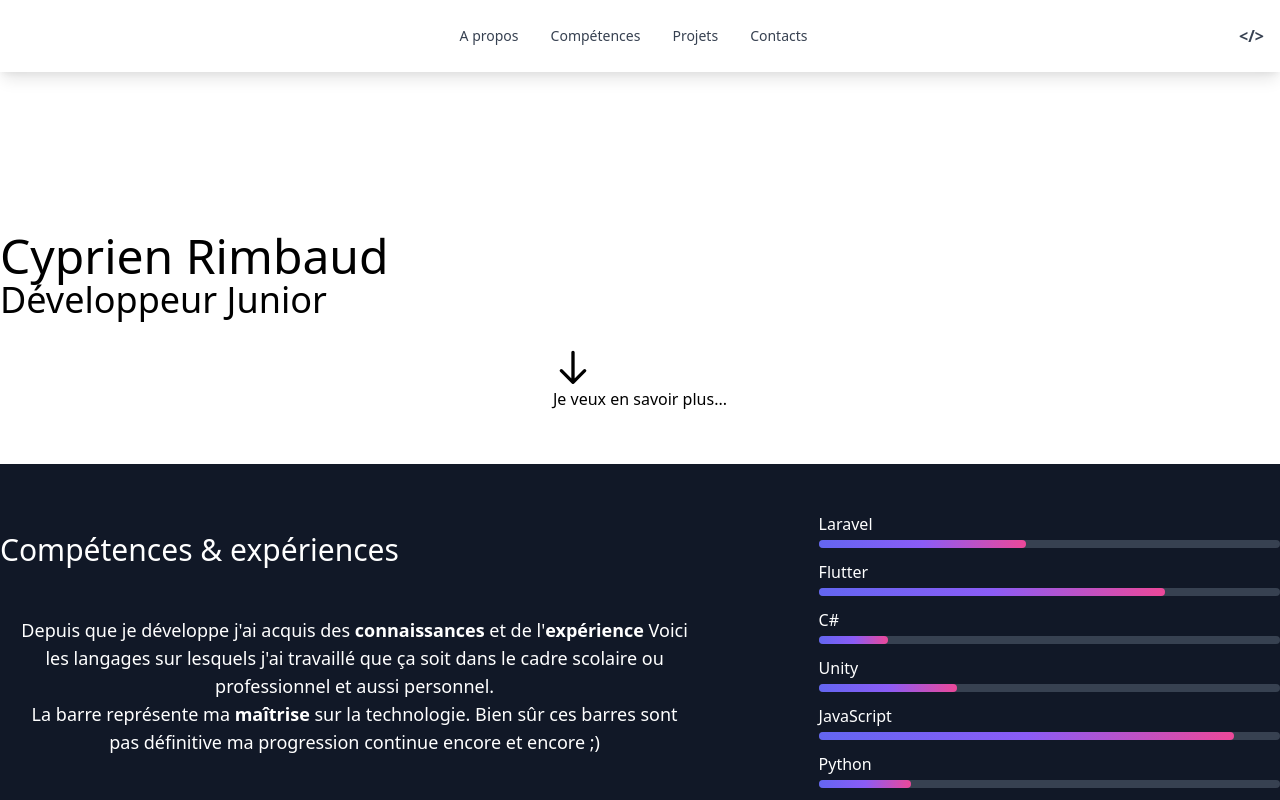
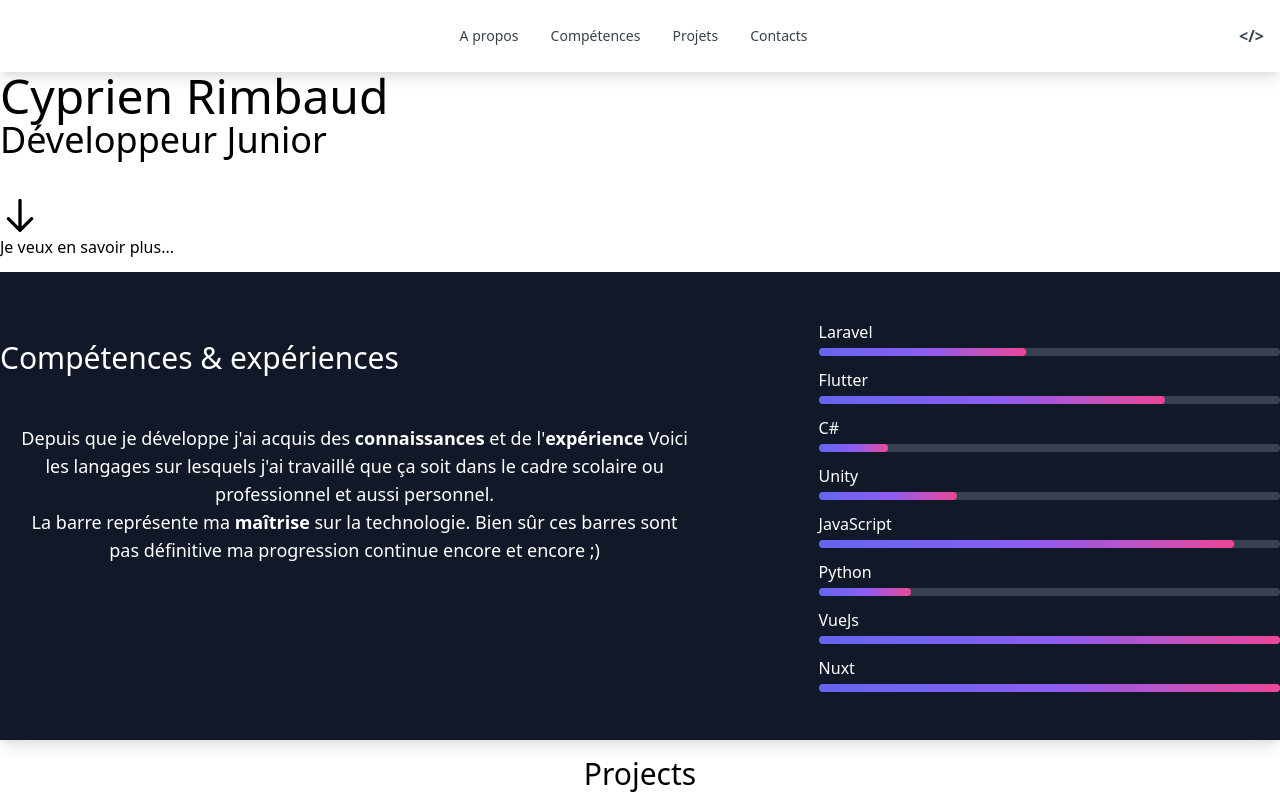
Before and after one commit to Sidarzo/cyprienrimbaud.fr, a Nuxt app: page / in a window 1280 px wide. Shown: the top 800 px of the page. Built offline with nearby package versions, Linux system fonts and the light colour scheme.

Commit message:
opti about component

```diff
--- a/components/About.vue
+++ b/components/About.vue
@@ -1,9 +1,11 @@
 <template>
 <div class="container mx-auto ">
-        <div class="grid mt-40">
+        <div class="container mx-auto">
+             <div class="mb-12">
                 <p class="font-medium md:text-5xl text-2xl font-sans">Cyprien Rimbaud</p>
                 <p class="font-medium md:text-4xl text-xl font-sans">Développeur Junior</p>
-            <div class="grid place-content-center mb-10 mt-10">
+            </div>
+            <div class="container">
                 <button v-if="aboutDisplay" v-on:click="removeAbout" class="animate-bounce">
                     <svg class="w-10 h-10" fill="none" stroke="currentColor" viewBox="0 0 24 24" xmlns="http://www.w3.org/2000/svg"><path stroke-linecap="round" stroke-linejoin="round" stroke-width="2" d="M5 10l7-7m0 0l7 7m-7-7v18"></path></svg>
                     <p>Finalement je ne veux pas...</p>
```
